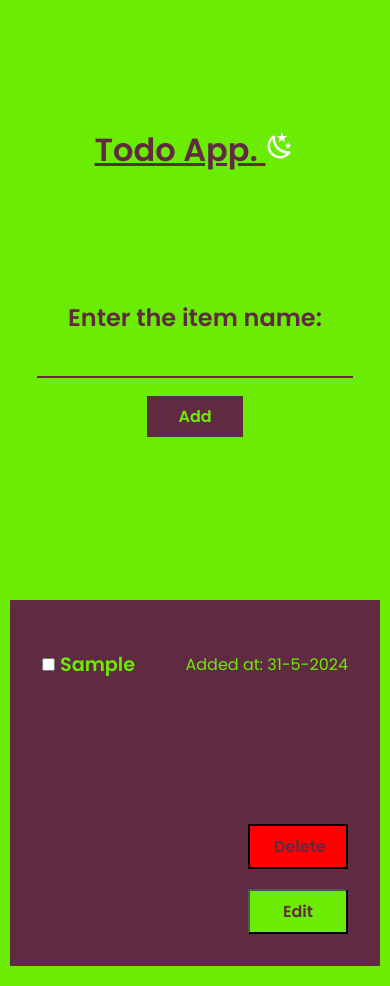
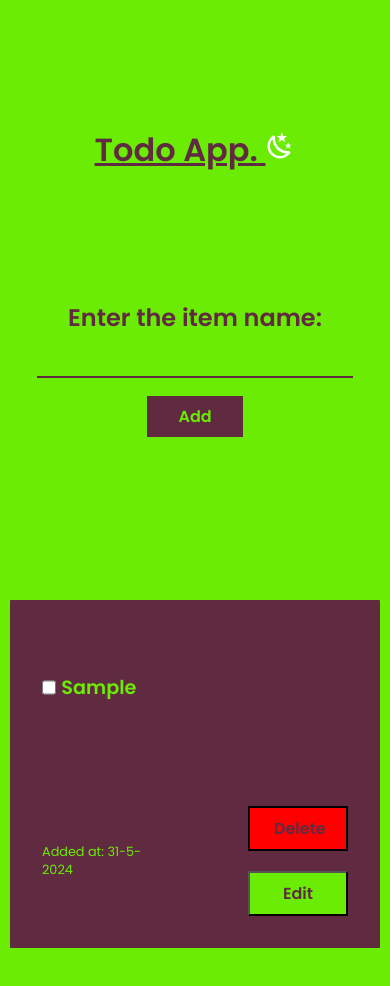
Before and after one commit to hariharan1423/TodoApp, a React (Create React App) app: page / in a window 390 px wide. Both pictures are taken after typing "Sample" into the empty fields and a click on the button "Add". Built offline with nearby package versions, Linux system fonts and the light colour scheme.

Commit message:
Edit Media Queries

```diff
--- a/src/Styles/App.css
+++ b/src/Styles/App.css
@@ -221,7 +221,22 @@ input[type="checkbox"] {
 }
 
 @media (max-width: 440px) {
+  .card {
+    grid-template-columns: 1fr 1fr;
+    grid-template-rows: 1fr 1fr;
+    grid-template-areas: "input input" "details buttons";
+  }
+  .card li{
+    grid-area: input;
+  }
+
+  .details{
+    grid-area: details;
+    font-size: 0.8rem;
+  }
+
   .buttons {
+    grid-area: buttons;
     flex-direction: column;
     align-items: end;
     gap: 20px;
```
